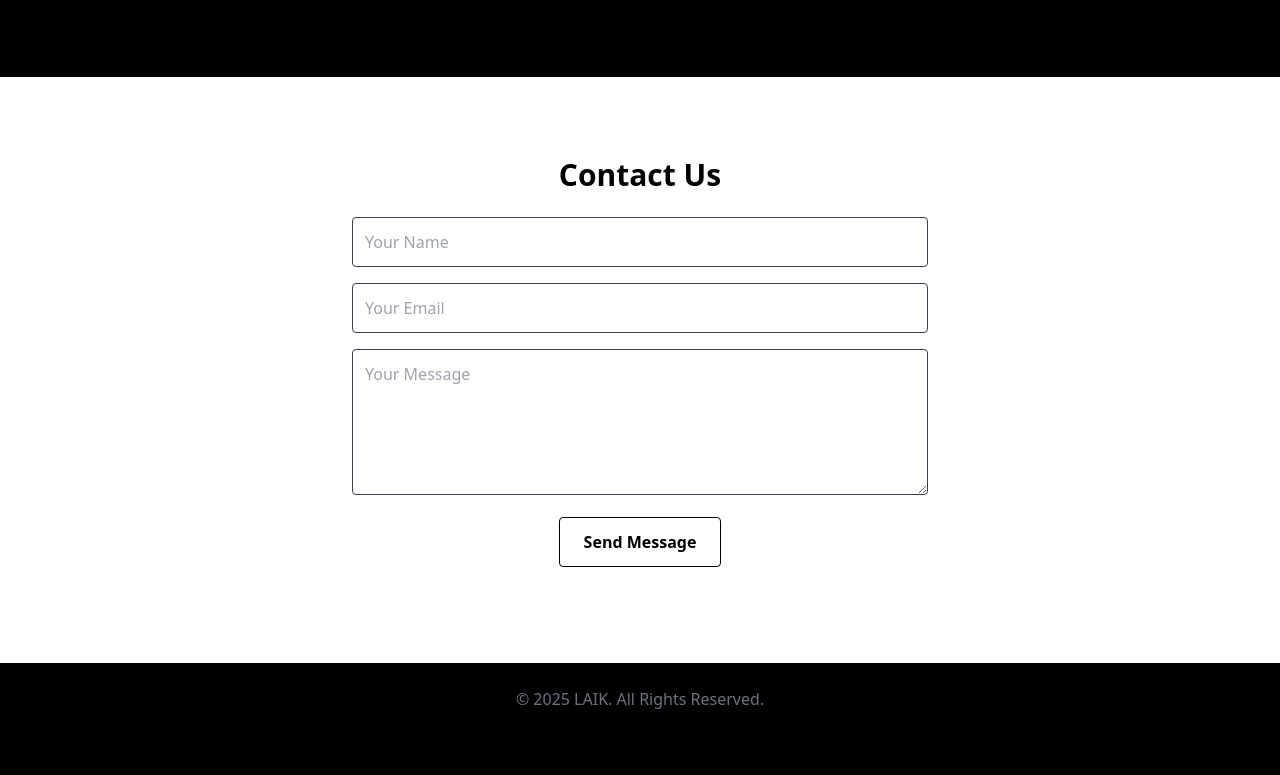
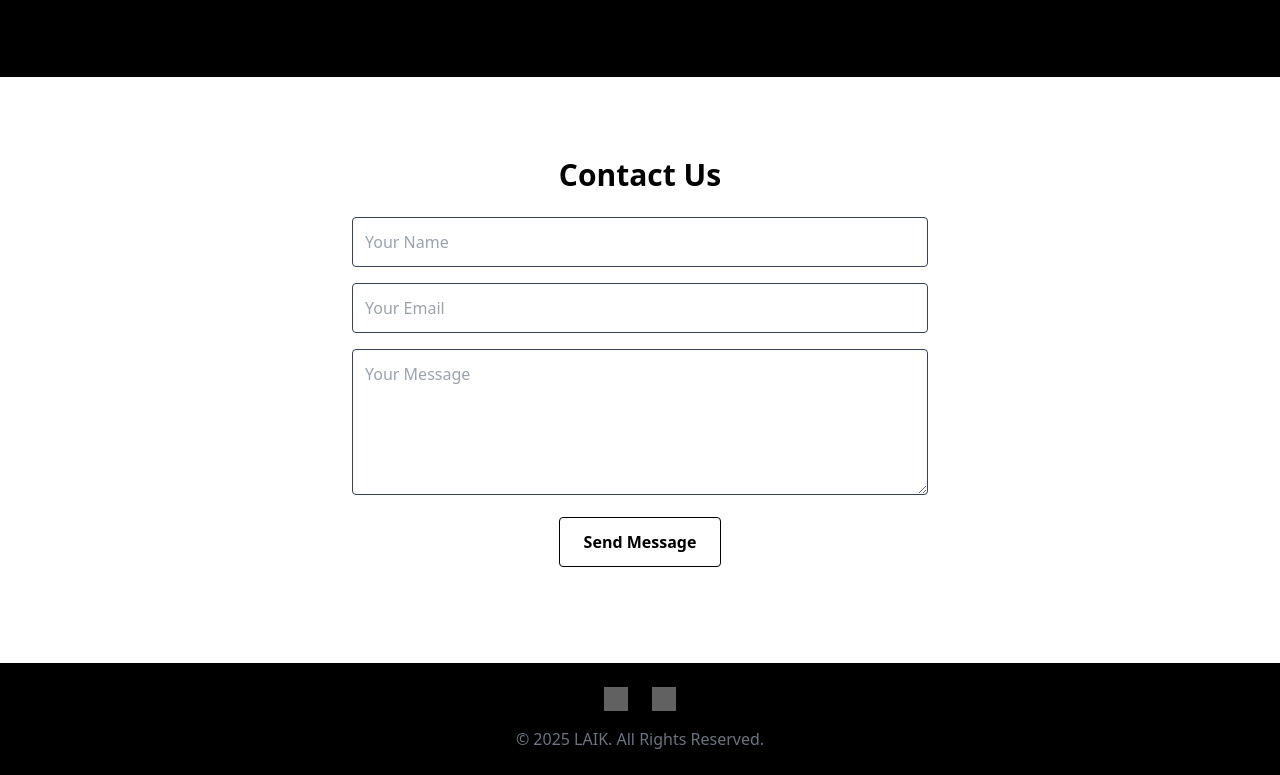
Before and after one commit to karllopes2005/LAIK, a plain HTML site: page index.html in a window 1280 px wide. Shown: the part 2155-2930 px from the top of the page. Before the commit the page ends 2890 px from the top, so only its background shows below. Drawn offline with nearby package versions, Linux system fonts and the light colour scheme; grey boxes are pictures that could not be loaded.

Commit message:
Update index.html
Addition of linkedin and instagram links

```diff
--- a/index.html
+++ b/index.html
@@ -170,6 +170,19 @@
 
   <!-- Footer -->
   <footer class="bg-black text-gray-500 py-6 text-center">
+    <div class="flex justify-center space-x-6 mb-4">
+      <!-- LinkedIn -->
+      <a href="https://www.linkedin.com/company/laik-data" target="_blank" aria-label="LinkedIn">
+        <img src="https://cdn.jsdelivr.net/gh/simple-icons/simple-icons/icons/linkedin.svg"
+             alt="LinkedIn" class="h-6 w-6 hover:opacity-70 invert">
+      </a>
+      <!-- Instagram -->
+      <a href="https://www.instagram.com/laikdata" target="_blank" aria-label="Instagram">
+        <img src="https://cdn.jsdelivr.net/gh/simple-icons/simple-icons/icons/instagram.svg"
+             alt="Instagram" class="h-6 w-6 hover:opacity-70 invert">
+      </a>
+    </div>
+
     <p>&copy; 2025 LAIK. All Rights Reserved.</p>
   </footer>
 
```
